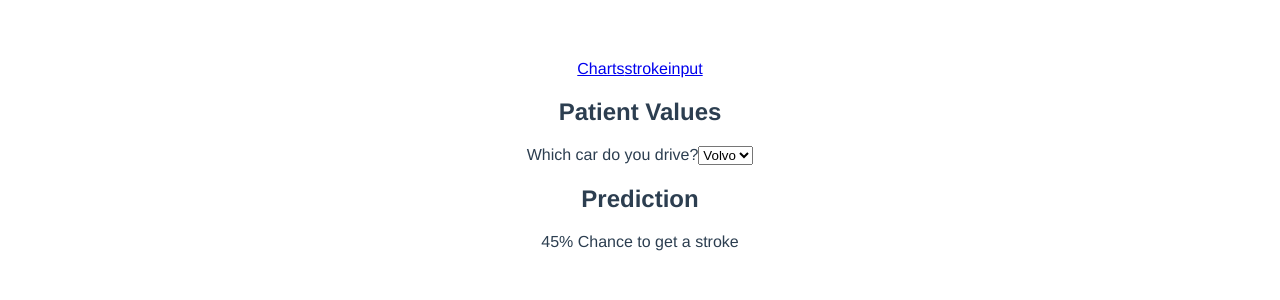
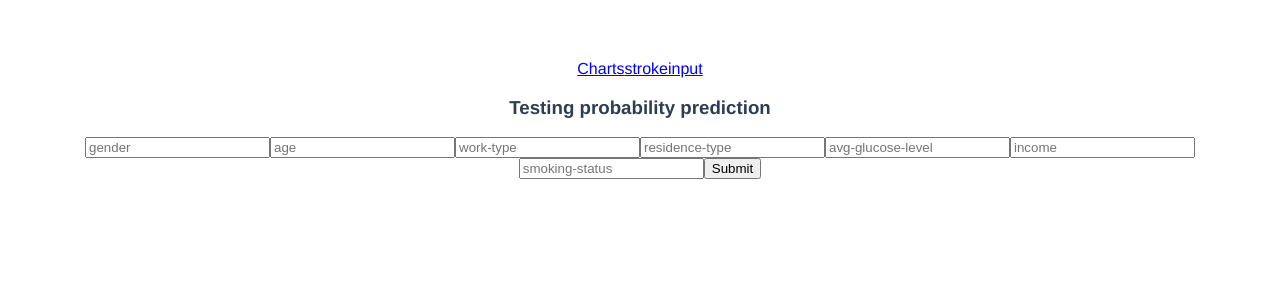
Before and after one commit to konradpersson/prone2stroke, a Vue app in the folder frontend/: page /strokeinput in a window 1280 px wide. Shown: the top 300 px of the page. Built offline with nearby package versions, Linux system fonts and the light colour scheme; no server answers.

Commit message:
Trying to connect front and backend
With only 7 fields.

```diff
--- a/frontend/src/App.vue
+++ b/frontend/src/App.vue
@@ -4,7 +4,6 @@
   <router-view />
   <!-- <img alt="Vue logo" src="./assets/logo.png" /> -->
   <!-- <HelloWorld msg="Hello Vue 3.0 With Sanic and AI + Vite" /> -->
-  <!-- <Prediction /> -->
   <!-- <p>Will click: {{ prediction.WillClick }}</p> -->
   <!-- <p>probability: {{ prediction.probability }}</p> -->
 </main>
--- a/frontend/src/components/Prediction.vue
+++ b/frontend/src/components/Prediction.vue
@@ -3,9 +3,6 @@
         <h3>Testing probability prediction</h3>
         <input v-model="gender" type="text" placeholder="gender"/>
         <input v-model="age" type="text" placeholder="age"/>
-        <input v-model="hypertension" type="text" placeholder="hypertension"/>
-        <input v-model="heart_disease" type="text" placeholder="heart-disease"/>
-        <input v-model="ever_married" type="text" placeholder="ever-married"/>
         <input v-model="work_type" type="text" placeholder="work-type"/>
         <input v-model="residence_type" type="text" placeholder="residence-type"/>
         <input v-model="avg_glucose_level" type="text" placeholder="avg-glucose-level"/>
@@ -21,9 +18,6 @@ export default {
         return {
             gender: '',
             age: '',
-            hypertension: '',
-            heart_disease: '',
-            ever_married: '',
             work_type: '',
             residence_type: '',
             avg_glucose_level: '',
@@ -37,9 +31,6 @@ export default {
             let values = {
                 gender: this.gender,
                 age: this.age,
-                hypertension: this.hypertension,
-                heart_disease: this.heart_disease,
-                ever_married: this.ever_married,
                 work_type: this.work_type,
                 residence_type: this.residence_type,
                 avg_glucose_level: this.avg_glucose_level,
@@ -61,6 +52,16 @@ export default {
         }
     },
     created() {
+        console.log("Prediction Component Created")
+        this.predict({
+            gender: 1,
+            age: 72,
+            work_type: 1,
+            residence_type: 1,
+            avg_glucose_level: 1,
+            bmi: 32,
+            smoking_status: 1
+            })
     }
 }
 </script>
--- a/frontend/src/views/StrokeInput.vue
+++ b/frontend/src/views/StrokeInput.vue
@@ -1,23 +1,13 @@
 <template>
   <main>
-      <h2>Patient Values</h2>
-      <form>
-        <label for="cars">Which car do you drive?</label>
-        <select id="cars" name="cars">
-          <option value="volvo">Volvo</option>
-          <option value="saab">Saab</option>
-          <option value="fiat">Fiat</option>
-          <option value="audi">Audi</option>
-        </select>
-      </form>
-
-      <h2>Prediction</h2>
-      <p>45% Chance to get a stroke</p>
+    <Prediction/>
   </main>
 </template>
 
 <script>
+import Prediction from '../components/Prediction.vue'
 export default {
+  components: { Prediction },
 
 }
 </script>
```
Also changed, not shown: 2 other files (tests, documents, lock files or other folders).
